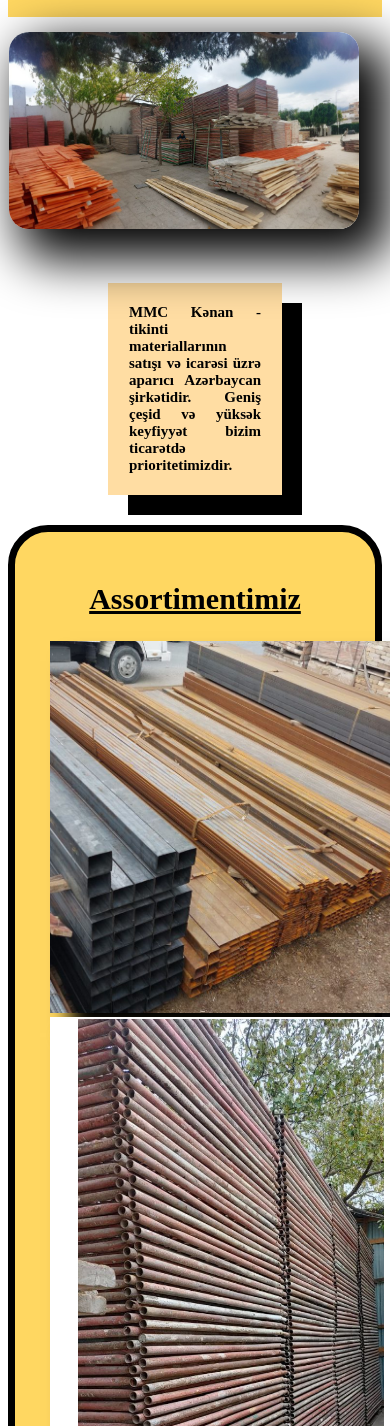
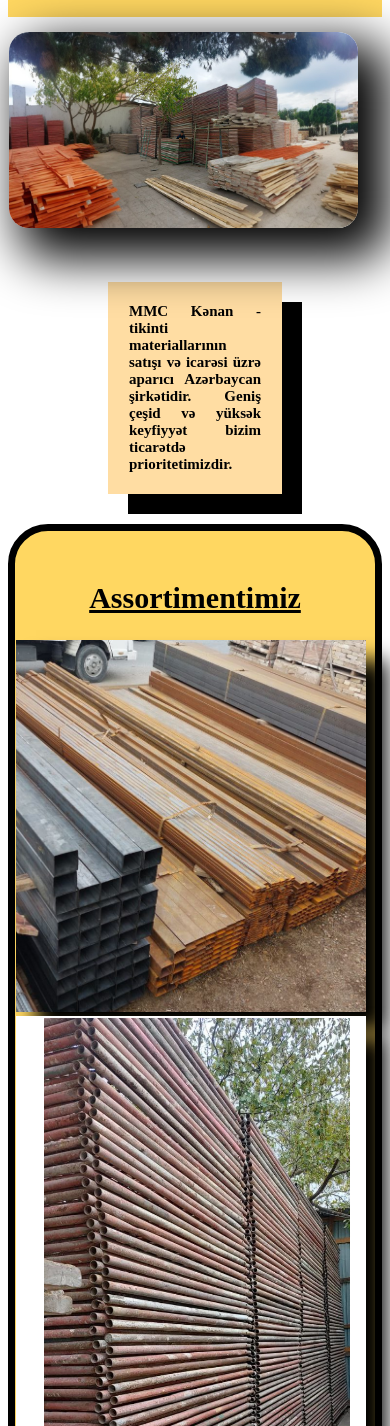
Before and after one commit to fre33-man/MMCkenan, a plain HTML site: page index.html in a window 390 px wide. Shown: the part 174-1600 px from the top of the page. Drawn offline with Linux system fonts and the light colour scheme.

Commit message:
vrode vse

```diff
--- a/styles/style.css
+++ b/styles/style.css
@@ -109,7 +109,7 @@
     }
 
    .hedimg {
-    width: 350px;
+    width: 349px;
     margin-left: 1px;
     margin-top: 15px;
     border-radius: 20px;
@@ -138,16 +138,16 @@
   }
   .onephoto {
     width: 350px;
-    margin-left: 35px;
+    margin-left: 1px;
     box-shadow: 20px 20px 20px;
   }
   .twophoto {
     width: 350px;
     box-shadow: 20px 20px 20px;
-    margin-left: 35px;
+    margin-left: 1px;
   }
   .threephoto {
-    margin-left: 35px;
+    margin-left: 1px;
     width: 350px;
     box-shadow: 20px 20px 20px;
   }
```
